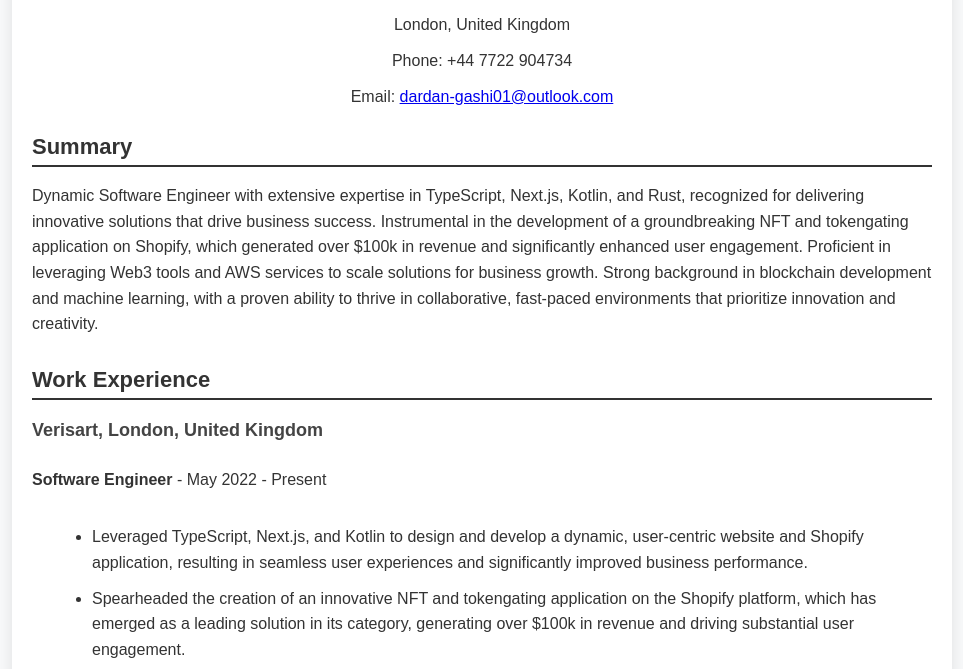
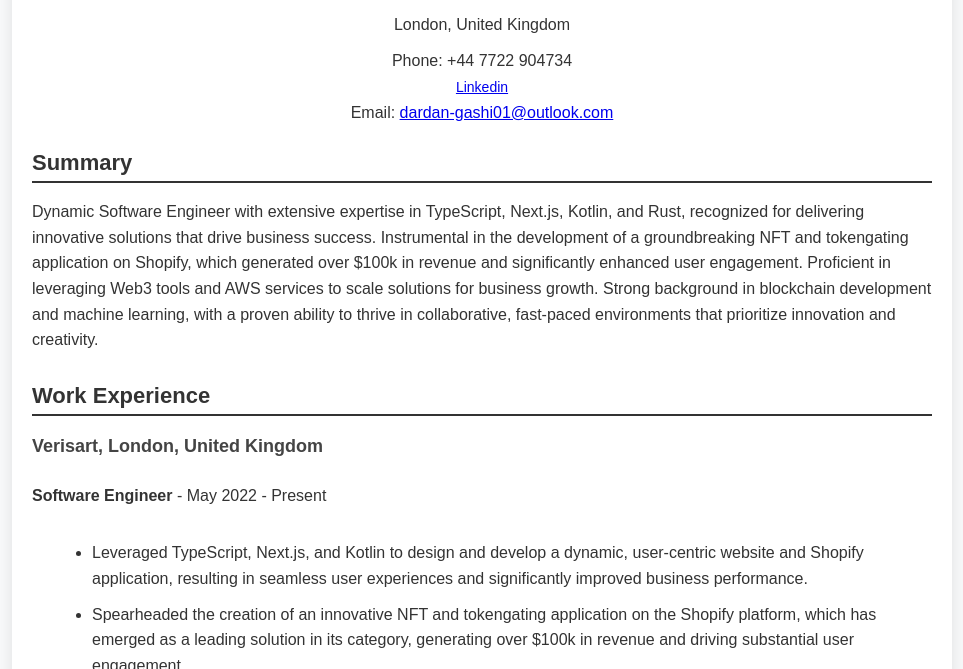
Before and after one commit to dardan-gashi01/Resume, a plain HTML site: page index.html in a window 1280 px wide. Shown: the part 101-770 px from the top of the page, without its empty margins (158-1121 px from the left). Drawn offline with Linux system fonts and the light colour scheme.

Commit message:
adding linkedin to CV

```diff
--- a/index.html
+++ b/index.html
@@ -135,6 +135,7 @@
         <div class="contact-info">
             <p>London, United Kingdom</p>
             <p>Phone: +44 7722 904734</p>
+            <a href="https://www.linkedin.com/in/dardangashi/" target="_blank">Linkedin</a>
             <p>Email: <a href="mailto:dardan-gashi01@outlook.com">dardan-gashi01@outlook.com</a></p>
         </div>
 
```
